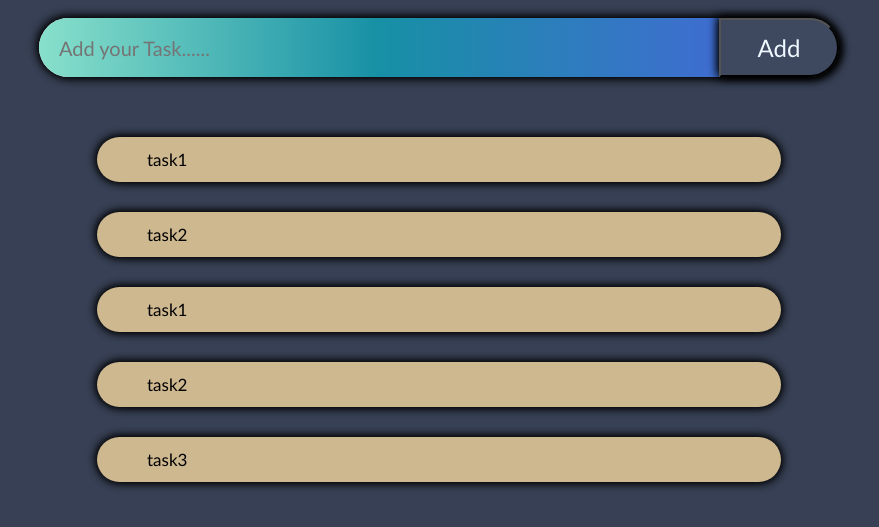
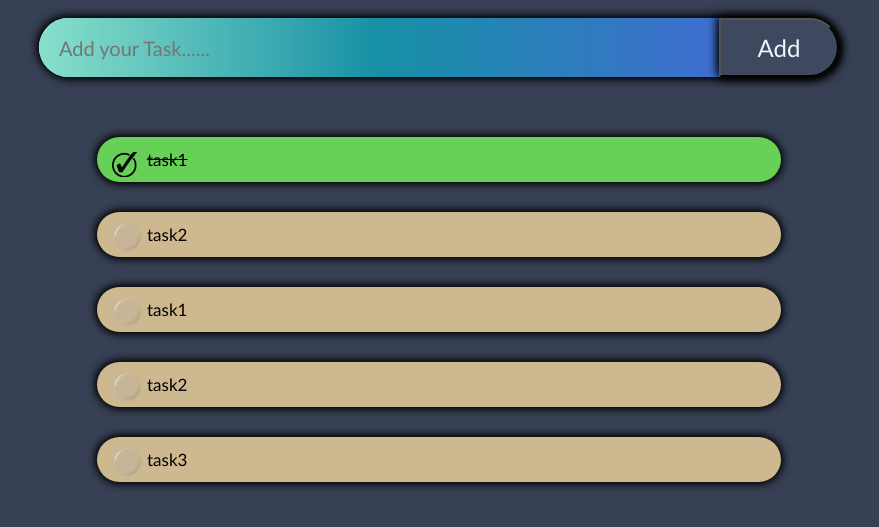
Before and after one commit to samithspalan/To-Do-List, a plain HTML site: page index.html in a window 1280 px wide. Shown: the part 109-636 px from the top of the page, without its empty margins (201-1080 px from the left). Drawn offline with Linux system fonts and the light colour scheme.

Commit message:
first commit

```diff
--- a/index.html
+++ b/index.html
@@ -16,7 +16,7 @@
         </div>
         <div class="addtask">
             <ul class="list-container">
-                <li>task1</li>
+                <li class="checked">task1</li>
                 <li>task2</li>
                 <li>task1</li>
                 <li>task2</li>
--- a/style.css
+++ b/style.css
@@ -88,5 +88,27 @@ li{
     list-style: none;
     font-size: 17px;
     box-shadow: 1px 1px 10px black,-1px -1px 8px black;
+    cursor: pointer;
+    position: relative;
+}
+li::before{
+    position:absolute;
+    content: "";
+    width: 30px;
+    height: 30px;
+    background-image: url("circle.png");
+    background-size: cover;
+    left: 15px;
+    bottom: 5px;
+}
+.checked{
+    text-decoration: line-through;
+    background: #67d057;
 
 }
+.checked::before{
+    background-image: url("tick.png");
+    width: 25px;
+    height: 25px;
+    background-position: center;
+}
```
Also changed, not shown: circle.png (added), tick.png (added).
